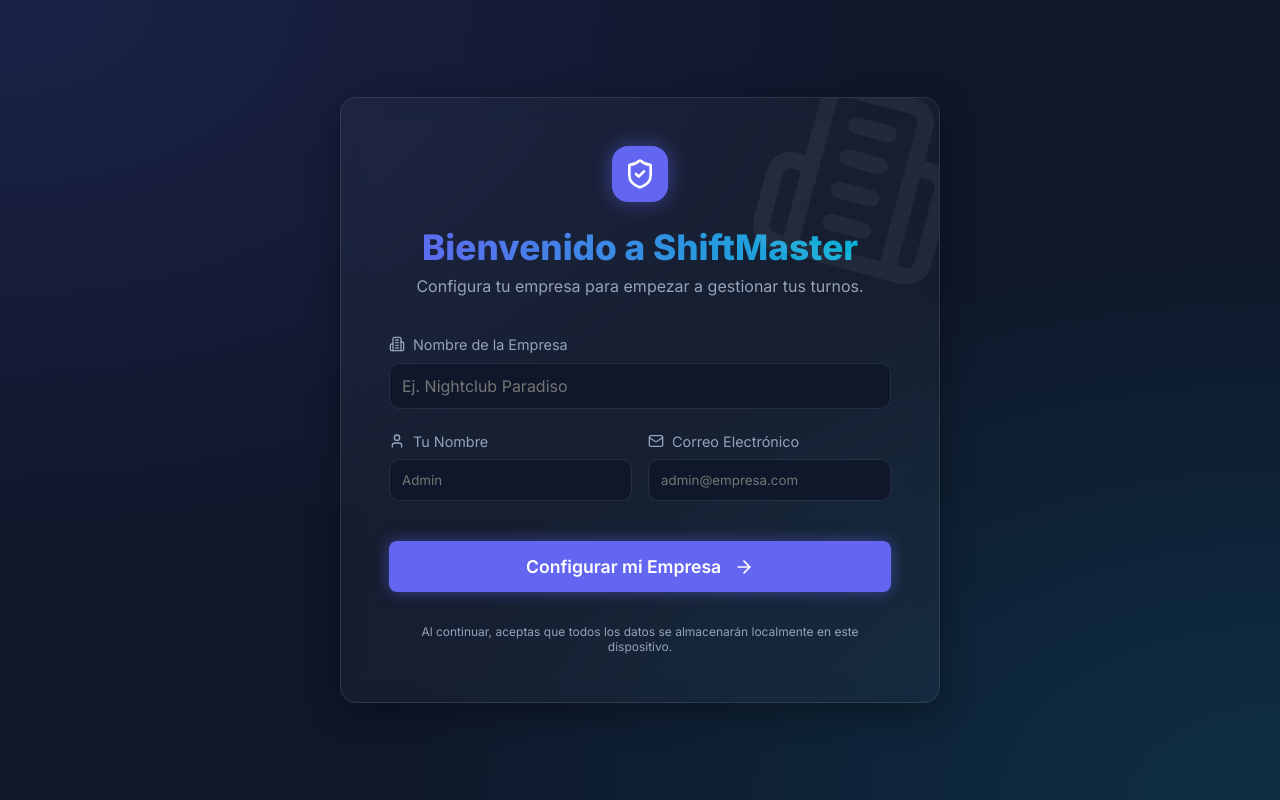
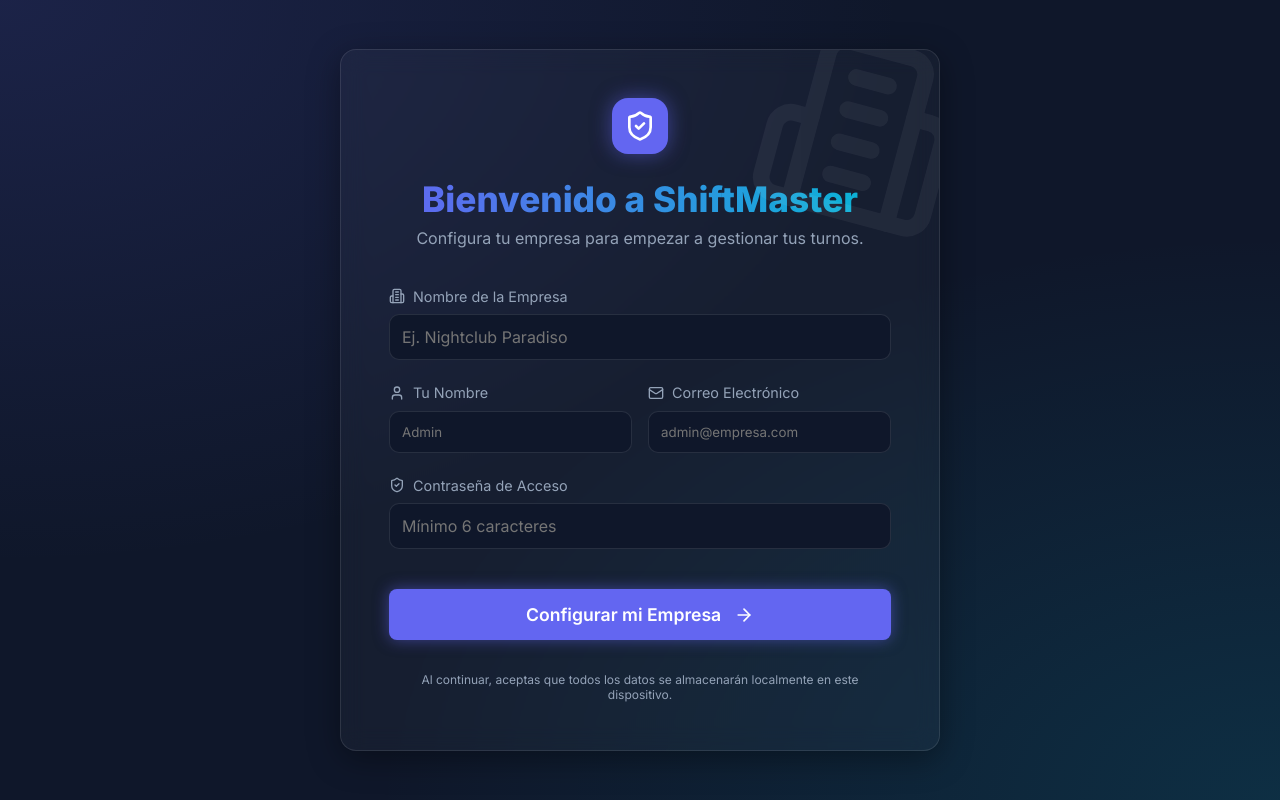
Before and after one commit to jfinaletperez/app, a React (Vite) app: page / in a window 1280 px wide. Built offline with nearby package versions, Linux system fonts and the light colour scheme.

Commit message:
añadido campo de contraseña para el admin

```diff
--- a/src/components/Onboarding.tsx
+++ b/src/components/Onboarding.tsx
@@ -7,13 +7,14 @@ const Onboarding: React.FC<{ onCancel?: () => void }> = ({ onCancel }) => {
     const [formData, setFormData] = useState({
         company: '',
         adminName: '',
-        adminEmail: ''
+        adminEmail: '',
+        adminPassword: ''
     });
 
     const handleSubmit = (e: React.FormEvent) => {
         e.preventDefault();
-        if (!formData.company || !formData.adminName || !formData.adminEmail) return;
-        registerCompany(formData.company, formData.adminName, formData.adminEmail);
+        if (!formData.company || !formData.adminName || !formData.adminEmail || !formData.adminPassword) return;
+        registerCompany(formData.company, formData.adminName, formData.adminEmail, formData.adminPassword);
         if (onCancel) onCancel(); // Si veníamos de un override, cerramos el override al terminar
     };
 
@@ -87,6 +88,20 @@ const Onboarding: React.FC<{ onCancel?: () => void }> = ({ onCancel }) => {
                         </div>
                     </div>
 
+                    <div>
+                        <label style={{ display: 'flex', alignItems: 'center', gap: '0.5rem', marginBottom: '0.6rem', fontSize: '0.9rem', color: 'var(--text-muted)' }}>
+                            <ShieldCheck size={16} /> Contraseña de Acceso
+                        </label>
+                        <input
+                            required
+                            type="password"
+                            value={formData.adminPassword}
+                            onChange={e => setFormData({ ...formData, adminPassword: e.target.value })}
+                            placeholder="Mínimo 6 caracteres"
+                            style={{ width: '100%', padding: '12px', borderRadius: '10px', background: 'var(--background)', border: '1px solid var(--glass-border)', color: 'white', fontSize: '1rem' }}
+                        />
+                    </div>
+
                     <button
                         type="submit"
                         className="neon-button"
--- a/src/contexts/AuthContext.tsx
+++ b/src/contexts/AuthContext.tsx
@@ -63,7 +63,7 @@ interface AuthContextType {
     weekKey: string;
     login: (email: string, password: string) => Promise<{ success: boolean; message: string }>;
     logout: () => void;
-    registerCompany: (company: string, adminName: string, adminEmail: string) => void;
+    registerCompany: (company: string, adminName: string, adminEmail: string, adminPassword: string) => void;
     isEditor: boolean;
     inviteEmployee: (name: string, email: string, role: Role, jobTitle: string, jobColor: string, dayRate: number, isHidden?: boolean) => void;
     updateEmployee: (id: string, name: string, email: string, role: Role, jobTitle: string, jobColor: string, dayRate: number, isHidden: boolean) => void;
@@ -162,19 +162,19 @@ export const AuthProvider: React.FC<{ children: ReactNode }> = ({ children }) =>
         }
     };
 
-    const registerCompany = (company: string, adminName: string, adminEmail: string) => {
-        const adminId = 'admin-' + Math.random().toString(36).substr(2, 5);
+    const registerCompany = (company: string, adminName: string, adminEmail: string, adminPassword: string) => {
+        const adminId = 'admin-' + Math.random().toString(36).substring(2, 7);
         const adminEmployee: Employee = {
             id: adminId,
             name: adminName,
-            email: adminEmail,
+            email: adminEmail.toLowerCase(),
             role: 'MANAGER',
             jobTitle: 'Gerente General',
             jobColor: '#6366f1',
             dayRate: 0,
             status: 'ACTIVE',
             isHidden: false,
-            password: 'admin' // Password por defecto para el primer admin
+            password: adminPassword
         };
 
         setCompanyName(company);
```
